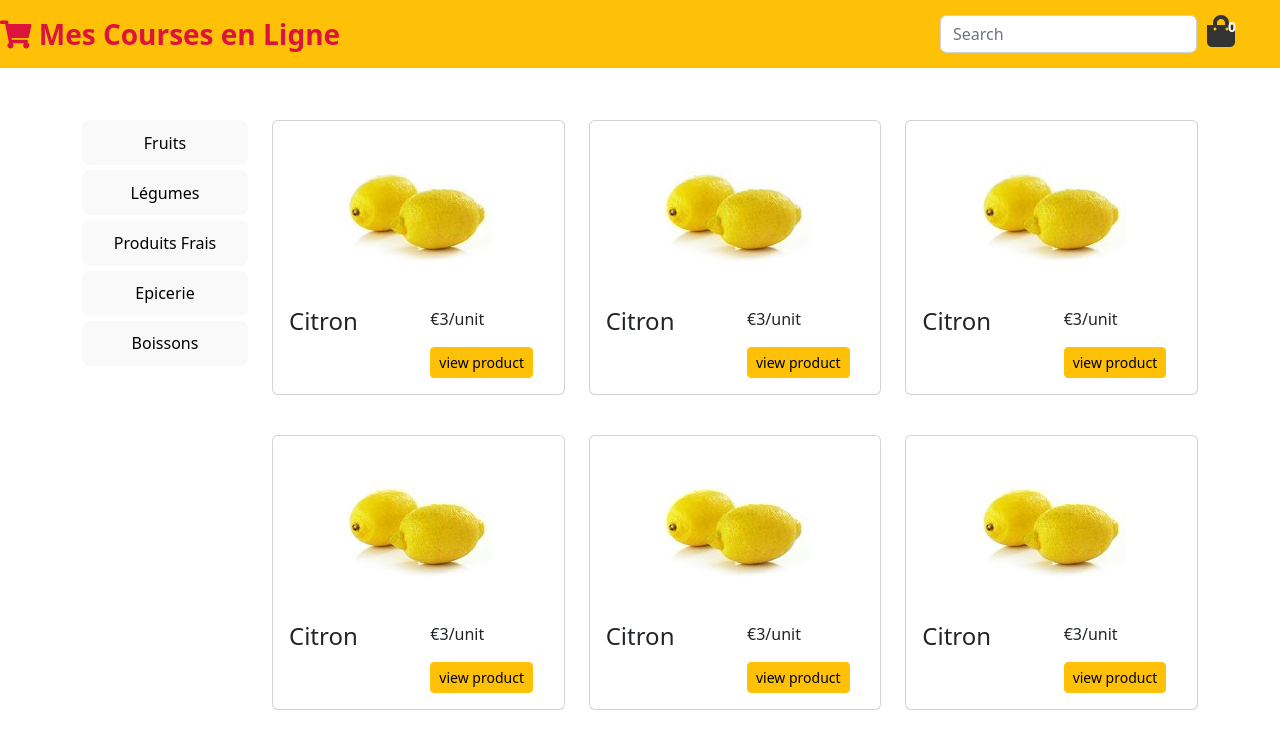
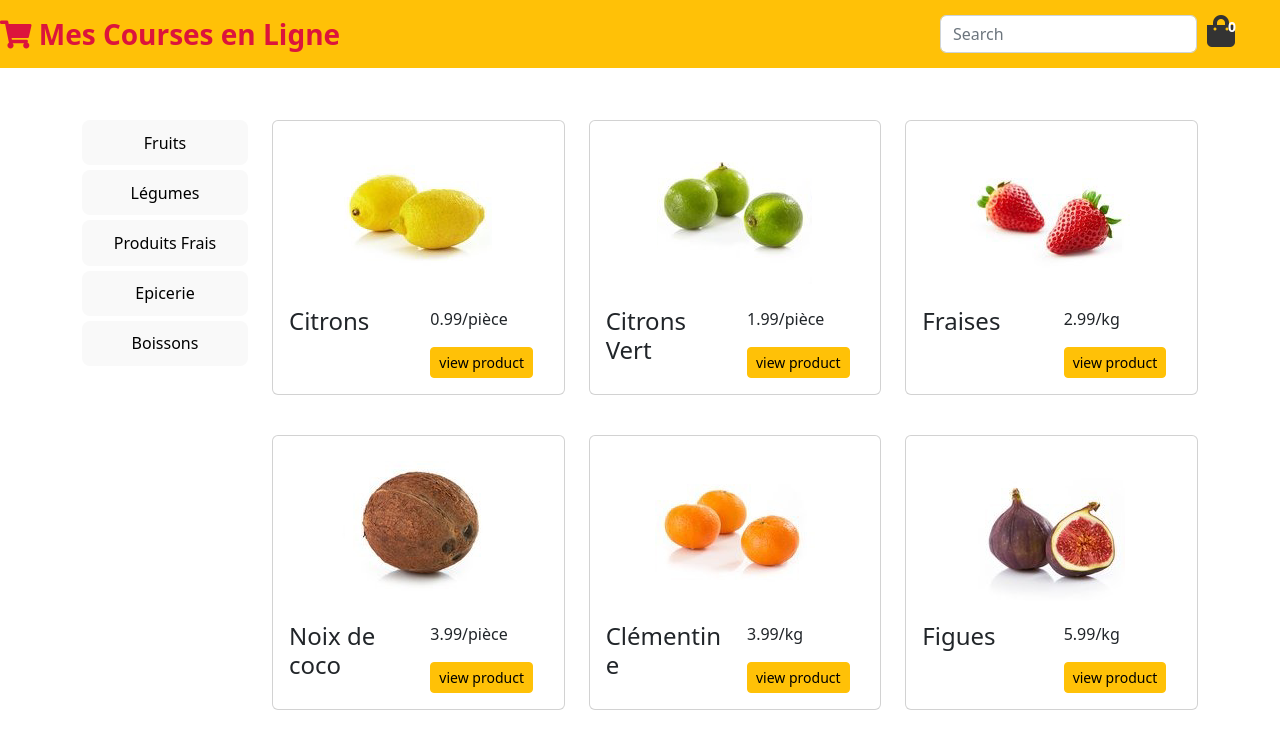
Before and after one commit to NdekoCode/redux-shop, a React (Vite) app: page / in a window 1280 px wide. Shown: the top 748 px of the page. Built offline with nearby package versions, Linux system fonts and the light colour scheme; the HTML template or start-up script is replaced by a standard one.

Commit message:
feat: display product data

```diff
--- a/src/components/container/Card.jsx
+++ b/src/components/container/Card.jsx
@@ -1,15 +1,20 @@
-const Card = (props) => {
+const Card = ({ fruit }) => {
   return (
     <div className="col-sm-4">
       <div className="card">
-        <img width="170" height="170" src="/assets/0/citron.png" alt="Citron" />
+        <img
+          width="170"
+          height="170"
+          src={`/assets/${fruit.category}/${fruit.image}`}
+          alt={fruit.name}
+        />
         <div className="card-body">
           <div className="row">
             <div className="col-sm-6">
-              <h4>Citron</h4>
+              <h4>{fruit.name}</h4>
             </div>
             <div className="col-sm-6">
-              <p>€3/unit </p>
+              <p>{`${fruit.price}/${fruit.unit}`}</p>
               <button className="btn btn-warning btn-sm">view product</button>
             </div>
           </div>
--- a/src/components/container/List.jsx
+++ b/src/components/container/List.jsx
@@ -1,13 +1,11 @@
 import Card from "./Card";
 const List = ({ data }) => {
+  const fruits = data[0];
   return (
     <>
-      <Card />
-      <Card />
-      <Card />
-      <Card />
-      <Card />
-      <Card />
+      {fruits.map((fruit) => (
+        <Card fruit={fruit} key={fruit.ref} />
+      ))}
     </>
   );
 };
```
